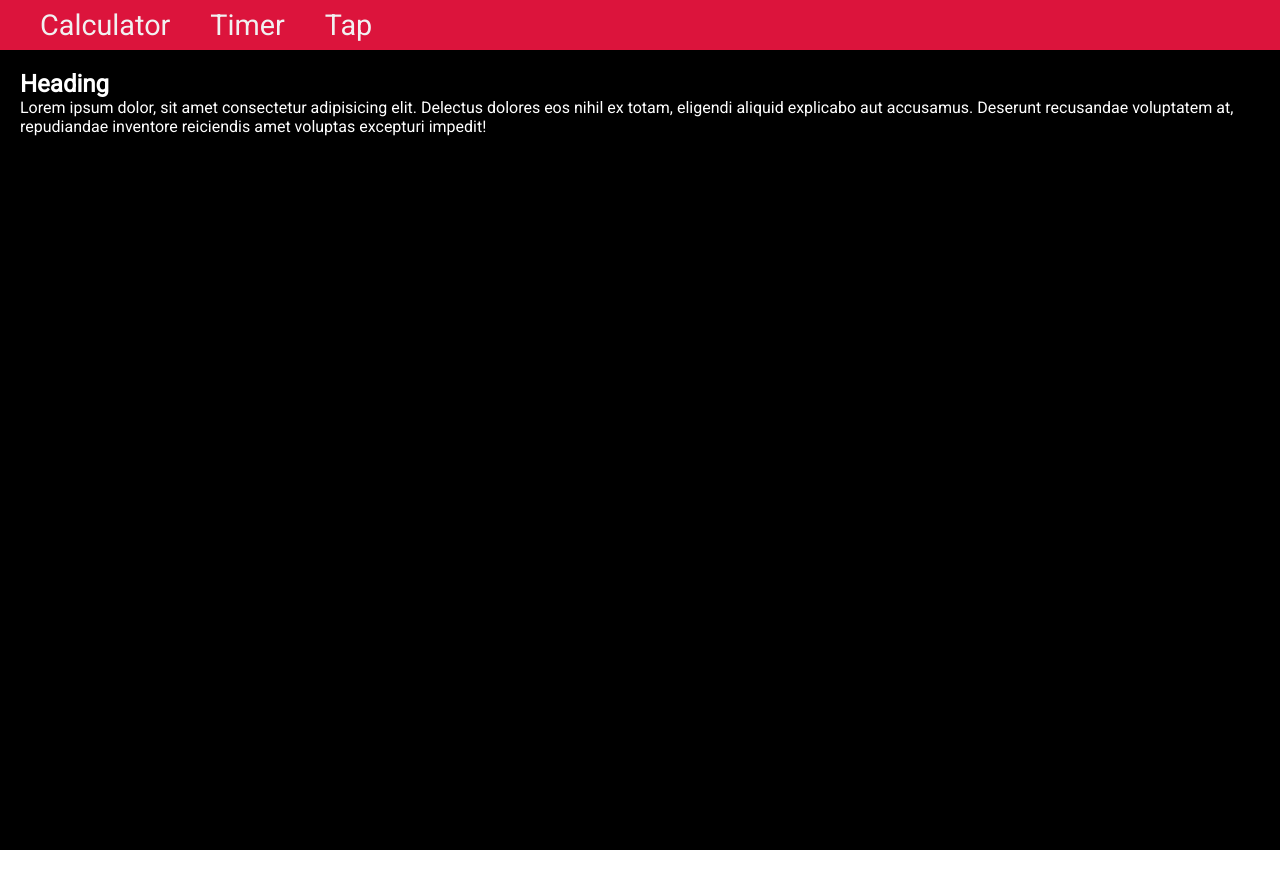
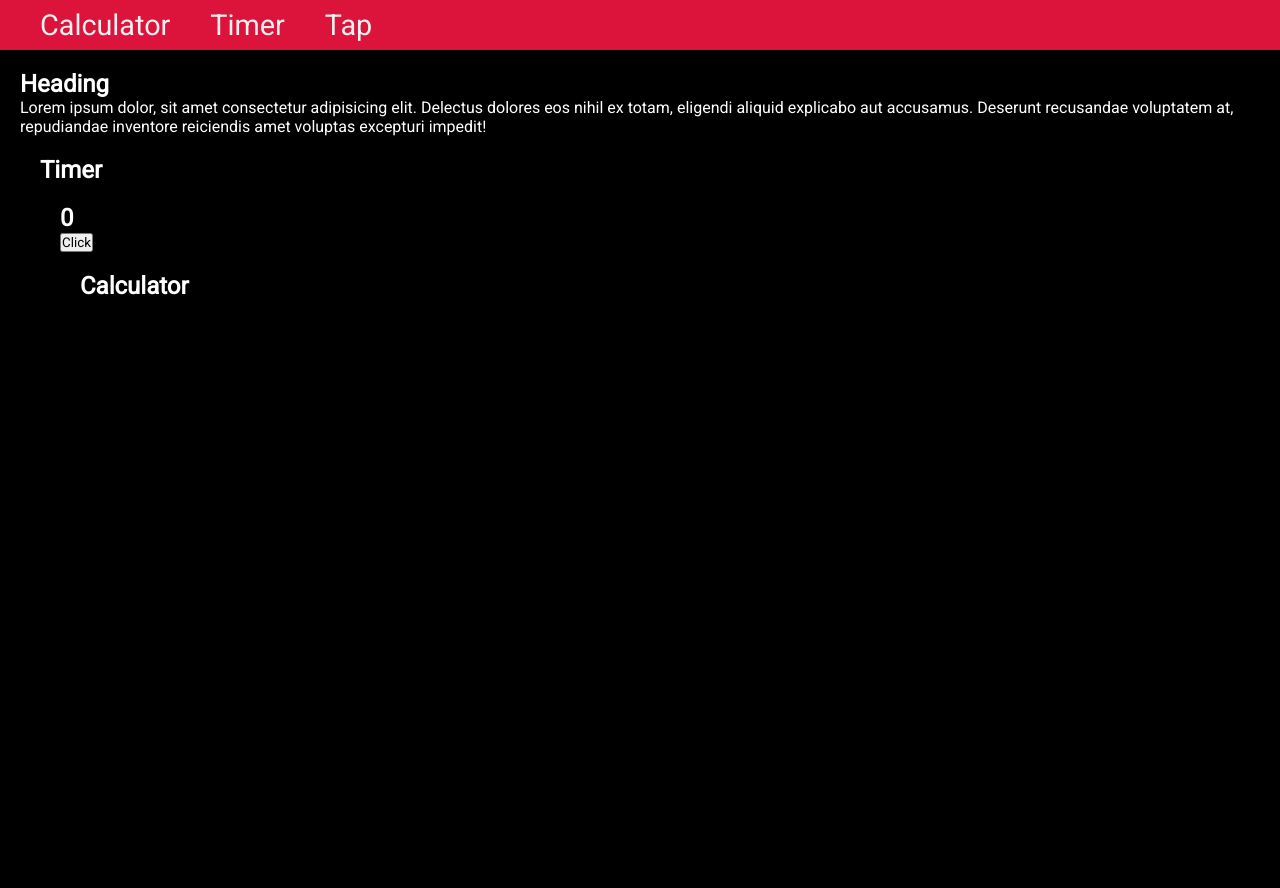
Before and after one commit to sanskarpareek14/React, a React (Create React App) app in the folder myapp/: page / in a window 1280 px wide. Shown: the top 888 px of the page. Before the commit the page ends 850 px from the top, so only its background shows below. Built offline with nearby package versions, Linux system fonts and the light colour scheme.

Commit message:
Using propsdrilling

```diff
--- a/myapp/src/Components/Info.js
+++ b/myapp/src/Components/Info.js
@@ -1,9 +1,11 @@
+import Timer from './Timer'
 const Info = () => {
     return (
         <div className="container">
             <div className="info">
                 <h2>Heading </h2>
                 Lorem ipsum dolor, sit amet consectetur adipisicing elit. Delectus dolores eos nihil ex totam, eligendi aliquid explicabo aut accusamus. Deserunt recusandae voluptatem at, repudiandae inventore reiciendis amet voluptas excepturi impedit!
+                <Timer />
             </div>
         </div>
     );
--- a/myapp/src/Components/Tap.js
+++ b/myapp/src/Components/Tap.js
@@ -1,4 +1,5 @@
 import { useEffect, useState } from 'react'
+import Calculator from './Calculator'
 
 const Tap = () => {
     useEffect(() => {
@@ -13,6 +14,7 @@ const Tap = () => {
                 <h2>{count}</h2>
                 <button onClick={() => setCount(prev => prev + 1)}>Click</button>
             </div>
+            <Calculator />
         </div>
     );
 }
--- a/myapp/src/Components/Timer.js
+++ b/myapp/src/Components/Timer.js
@@ -1,10 +1,11 @@
 import { useEffect } from "react";
-
+import Tap from './Tap'
 const Timer = () => {
     return (
         <div className="container">
             <div className="timer">
                 <h2>Timer</h2>
+                <Tap />
             </div>
         </div>
     );
```
